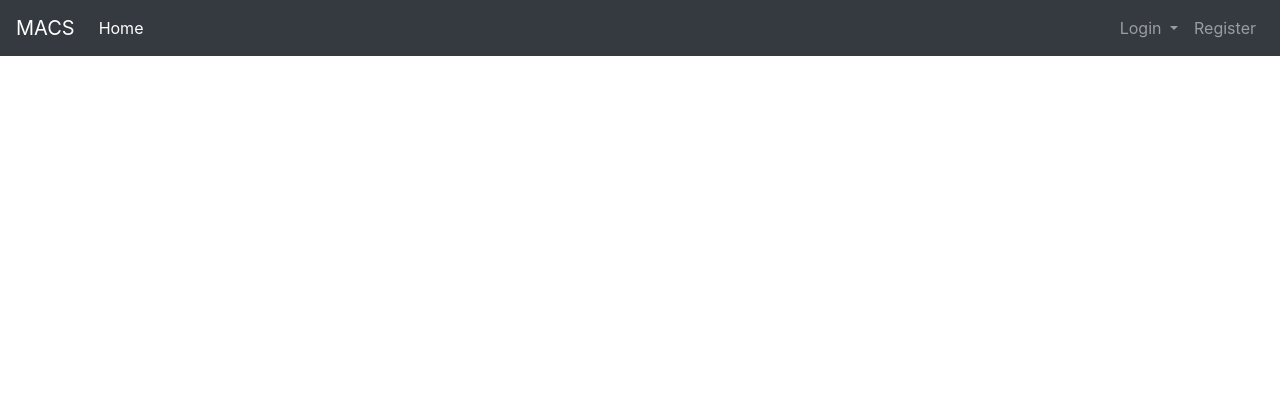
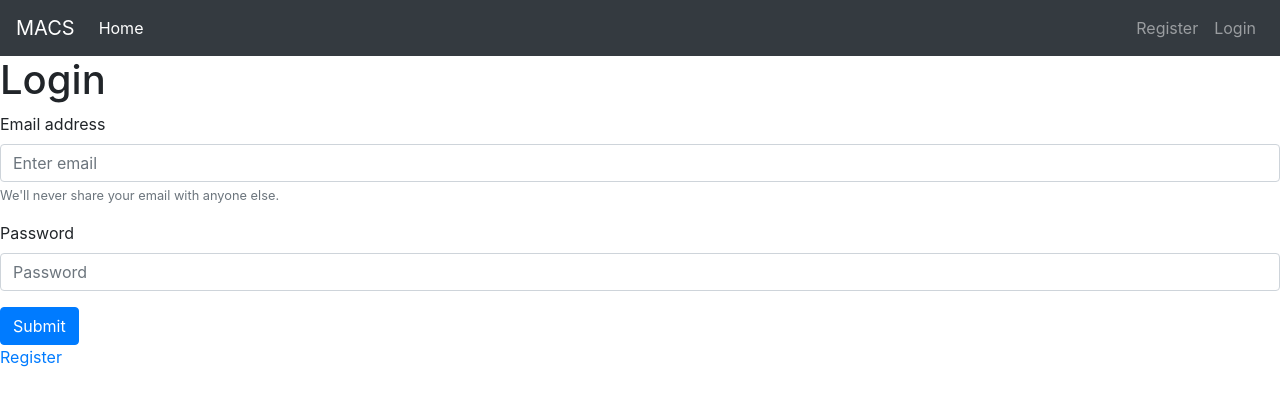
Before and after one commit to 1801Jan22Java/team-hapa, an Angular app in the folder MACS/: page /login in a window 1280 px wide. Before the commit this address led to /. Shown: the top 406 px of the page. Built offline with nearby package versions, Linux system fonts and the light colour scheme.

Commit message:
Remade navbar to route to a login page, added register to login page, added types folder.

```diff
--- a/MACS/src/app/app-router/app-router.module.ts
+++ b/MACS/src/app/app-router/app-router.module.ts
@@ -20,6 +20,7 @@ import { ViewFlightHistoryComponent } from '../components/view-flight-history/vi
 import { CheckInComponent } from '../components/check-in/check-in.component';
 import { FlightSearchResultsComponent } from '../components/flight-search-results/flight-search-results.component';
 import { TrackFlightStatusResultsComponent } from '../components/track-flight-status-results/track-flight-status-results.component';
+import {LoginComponent} from '../components/login/login.component';
 
 const appRoutes: Routes = [
   { path: '', redirectTo: '/home', pathMatch: 'full' },
@@ -29,6 +30,7 @@ const appRoutes: Routes = [
   { path: 'flightstatus', component: TrackFlightStatusResultsComponent },
 
   { path: 'register', component: AccountRegistrationComponent },
+  { path: 'login', component: LoginComponent },
 
   { path: 'app-arrivals-departures', component: ArrivalsDeparturesComponent },
   { path: 'app-flight-search', component: FlightSearchComponent },
--- a/MACS/src/app/app.module.ts
+++ b/MACS/src/app/app.module.ts
@@ -25,6 +25,7 @@ import { FlightSearchResultsComponent } from './components/flight-search-results
 import { TrackFlightStatusResultsComponent } from './components/track-flight-status-results/track-flight-status-results.component';
 import { FooterComponent } from './components/footer/footer.component';
 import { FlightSearchService } from './services/flight-search/flight-search.service';
+import { LoginComponent } from './components/login/login.component';
 
 
 
@@ -57,6 +58,7 @@ import { FlightSearchService } from './services/flight-search/flight-search.serv
     FlightSearchResultsComponent,
     TrackFlightStatusResultsComponent,
     FooterComponent,
+    LoginComponent,
   ],
   imports: [
     BrowserModule,
--- /dev/null
+++ b/MACS/src/app/components/login/login.component.html
@@ -0,0 +1,16 @@
+<h1>Login</h1>
+<div class="">
+  <form class="form" action="POST">
+    <div class="form-group">
+      <label for="exampleInputEmail1">Email address</label>
+      <input type="email" class="form-control" id="exampleInputEmail1" aria-describedby="emailHelp" placeholder="Enter email">
+      <small id="emailHelp" class="form-text text-muted">We'll never share your email with anyone else.</small>
+    </div>
+    <div class="form-group">
+      <label for="exampleInputPassword1">Password</label>
+      <input type="password" class="form-control" id="exampleInputPassword1" placeholder="Password">
+    </div>
+    <button type="submit" class="btn btn-primary">Submit</button>
+  </form>
+</div>
+<a routerLink="../register">Register</a>
--- /dev/null
+++ b/MACS/src/app/components/login/login.component.ts
@@ -0,0 +1,15 @@
+import { Component, OnInit } from '@angular/core';
+
+@Component({
+  selector: 'app-login',
+  templateUrl: './login.component.html',
+  styleUrls: ['./login.component.css']
+})
+export class LoginComponent implements OnInit {
+
+  constructor() { }
+
+  ngOnInit() {
+  }
+
+}
--- a/MACS/src/app/components/navbar/navbar.component.html
+++ b/MACS/src/app/components/navbar/navbar.component.html
@@ -12,32 +12,20 @@
         </a>
       </li>
     </ul>
+    <div *ngIf="">
+
+    </div>
     <ul class="navbar-nav ml-auto">
-      <li class="nav-item dropdown">
-        <a class="nav-link dropdown-toggle " href="#" id="navbarDropdown" role="button" data-toggle="dropdown" aria-haspopup="true"
-          aria-expanded="false">
-          Login
-        </a>
-        <div class="dropdown-menu " aria-labelledby="navbarDropdown">
-          <div class="">
-            <form class="form" action="POST">
-              <div class="form-group">
-                <label for="exampleInputEmail1">Email address</label>
-                <input type="email" class="form-control" id="exampleInputEmail1" aria-describedby="emailHelp" placeholder="Enter email">
-                <small id="emailHelp" class="form-text text-muted">We'll never share your email with anyone else.</small>
-              </div>
-              <div class="form-group">
-                <label for="exampleInputPassword1">Password</label>
-                <input type="password" class="form-control" id="exampleInputPassword1" placeholder="Password">
-              </div>
-              <button type="submit" class="btn btn-primary">Submit</button>
-            </form>
-          </div>
-        </div>
-      </li>
       <li class="nav-item">
         <a class="nav-link" routerLink="register">Register</a>
       </li>
     </ul>
-  </div>
+    </div>
+    <ul class="navbar-nav ml-auto">
+      <li class="nav-item">
+        <a class="nav-link" routerLink="login">Login</a>
+      </li>
+    </ul>
+
+
 </nav>
--- a/MACS/src/app/components/navbar/navbar.component.ts
+++ b/MACS/src/app/components/navbar/navbar.component.ts
@@ -8,7 +8,6 @@ import { Component, OnInit } from '@angular/core';
 export class NavbarComponent implements OnInit {
 
   constructor() { }
-
   ngOnInit() {
   }
 
--- /dev/null
+++ b/MACS/src/app/types/user.ts
@@ -0,0 +1,4 @@
+export interface User {
+    email: string,
+    user_type: number
+}
```
Also changed, not shown: MACS/src/app/components/login/login.component.css (added), 1 other file (tests, documents, lock files or other folders).
